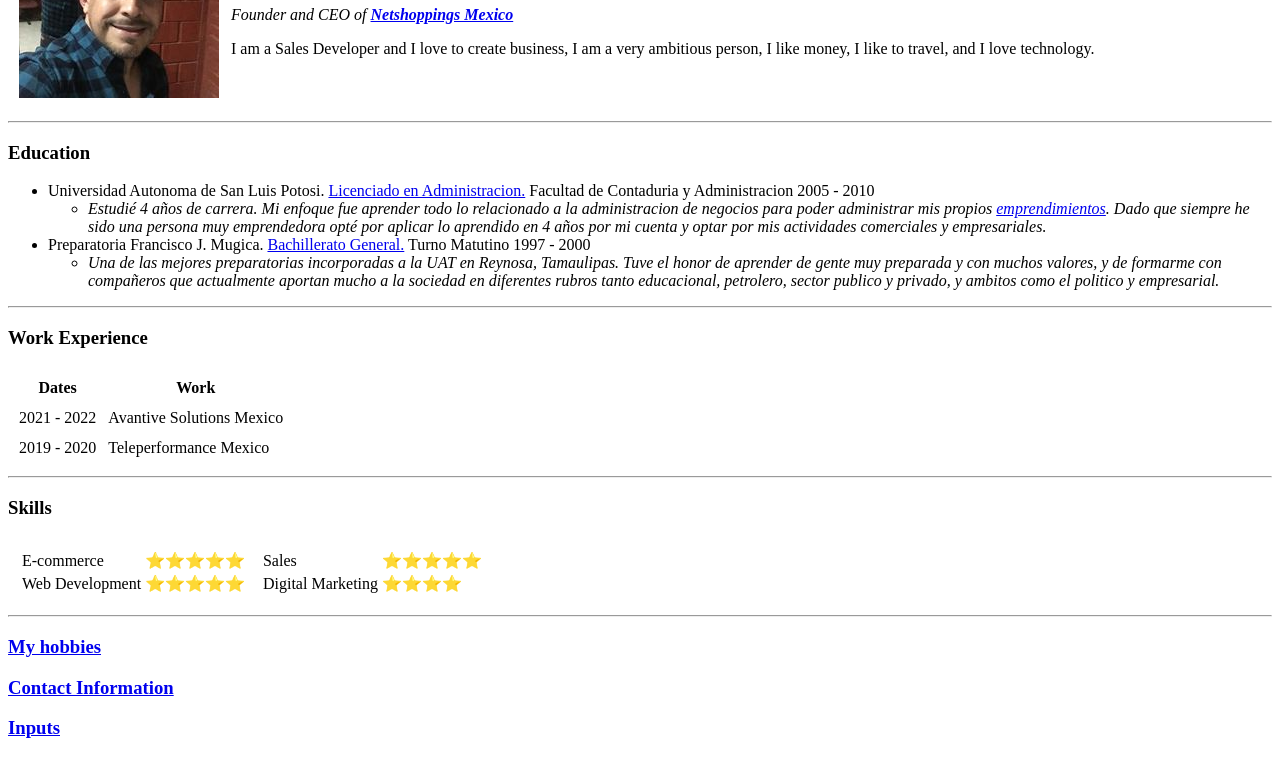
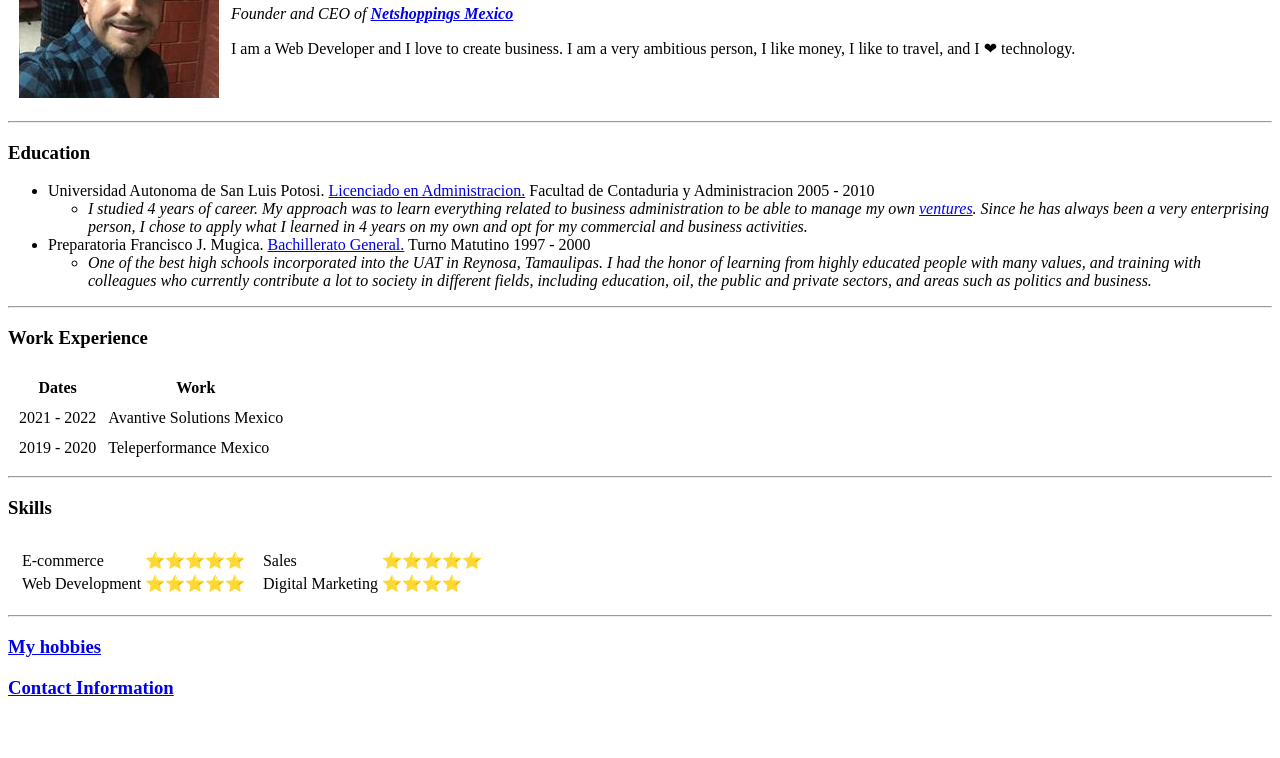
Before and after one commit to edagrdz/CV, a plain HTML site: page index.html in a window 1280 px wide. Shown: the part 121-879 px from the top of the page. After the commit the page ends 838 px from the top, so only its background shows below. Drawn offline with Linux system fonts and the light colour scheme.

Commit message:
Update index.html

```diff
--- a/index.html
+++ b/index.html
@@ -2,7 +2,7 @@
 <html lang="en" dir="ltr">
   <head>
     <meta charset="utf-8">
-    <title>🥰Edgar Eduardo Aguilar's site🥰</title>
+    <title>🥰Edgar's Personal Site🥰</title>
   </head>
   <body>
     <table cellspacing="10">
@@ -10,7 +10,7 @@
         <td><img src="images/Edgar.jpg" alt="Edgar profile picture"></td>
         <td><h1>Edgar Aguilar</h1>
             <p><em>Founder and CEO of <strong><a href="https://www.mercadolibre.com.mx/perfil/NETSHOPPINGS">Netshoppings Mexico</a></strong></em></p>
-            <p>I am a Sales Developer and I love to create business, I am a very ambitious person, I like money, I like to travel, and I love technology.</p></td>
+            <p>I am a Web Developer and I love to create business. I am a very ambitious person, I like money, I like to travel, and I ❤ technology.</p></td>
       </tr>
     </table>
     <hr>
@@ -18,11 +18,11 @@
       <ul>
         <li>Universidad Autonoma de San Luis Potosi. <a href="https://www.fca.uaslp.mx/ProgramasAcademicos/Detalle/34#gsc.tab=0">Licenciado en Administracion.</a> Facultad de Contaduria y Administracion 2005 - 2010</li>
           <ul>
-            <li><em>Estudié 4 años de carrera. Mi enfoque fue aprender todo lo relacionado a la administracion de negocios para poder administrar mis propios <a href="https://www.mercadolibre.com.mx/perfil/NETSHOPPINGS">emprendimientos</a>. Dado que siempre he sido una persona muy emprendedora opté por aplicar lo aprendido en 4 años por mi cuenta y optar por mis actividades comerciales y empresariales.</em></li>
+            <li><em>I studied 4 years of career. My approach was to learn everything related to business administration to be able to manage my own <a href="https://www.mercadolibre.com.mx/perfil/NETSHOPPINGS">ventures</a>. Since he has always been a very enterprising person, I chose to apply what I learned in 4 years on my own and opt for my commercial and business activities.</em></li>
           </ul>
         <li>Preparatoria Francisco J. Mugica. <a href="https://www.ceum.org/?fbclid=IwAR1nKGOP9qhBFAunCrbQohqBAqzt7BFcvZ07IgYUhoA8jAknEEIdfCPpj1A">Bachillerato General.</a> Turno Matutino 1997 - 2000</li>
           <ul>
-            <li><em>Una de las mejores preparatorias incorporadas a la UAT en Reynosa, Tamaulipas. Tuve el honor de aprender de gente muy preparada y con muchos valores, y de formarme con compañeros que actualmente aportan mucho a la sociedad en diferentes rubros tanto educacional, petrolero, sector publico y privado, y ambitos como el politico y empresarial.</em></li>
+            <li><em>One of the best high schools incorporated into the UAT in Reynosa, Tamaulipas. I had the honor of learning from highly educated people with many values, and training with colleagues who currently contribute a lot to society in different fields, including education, oil, the public and private sectors, and areas such as politics and business.</em></li>
           </ul>
       </ul>
     <hr>
@@ -77,6 +77,5 @@
     <hr>
     <h3><a href="hobbies.html">My hobbies</a></h3>
     <h3><a href="contact_information.html">Contact Information</a></h3>
-    <h3><a href="inputs.html">Inputs</a></h3>
   </body>
 </html>
```
